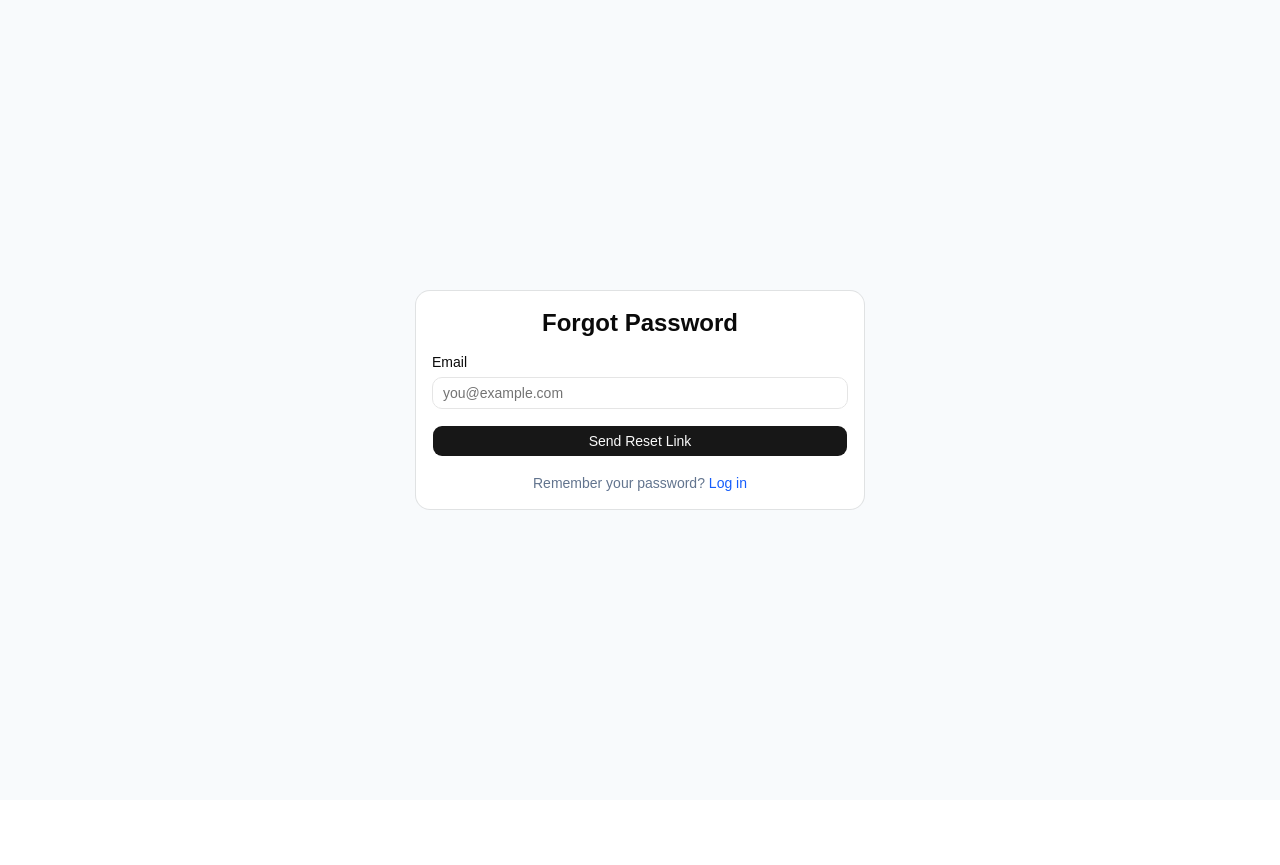
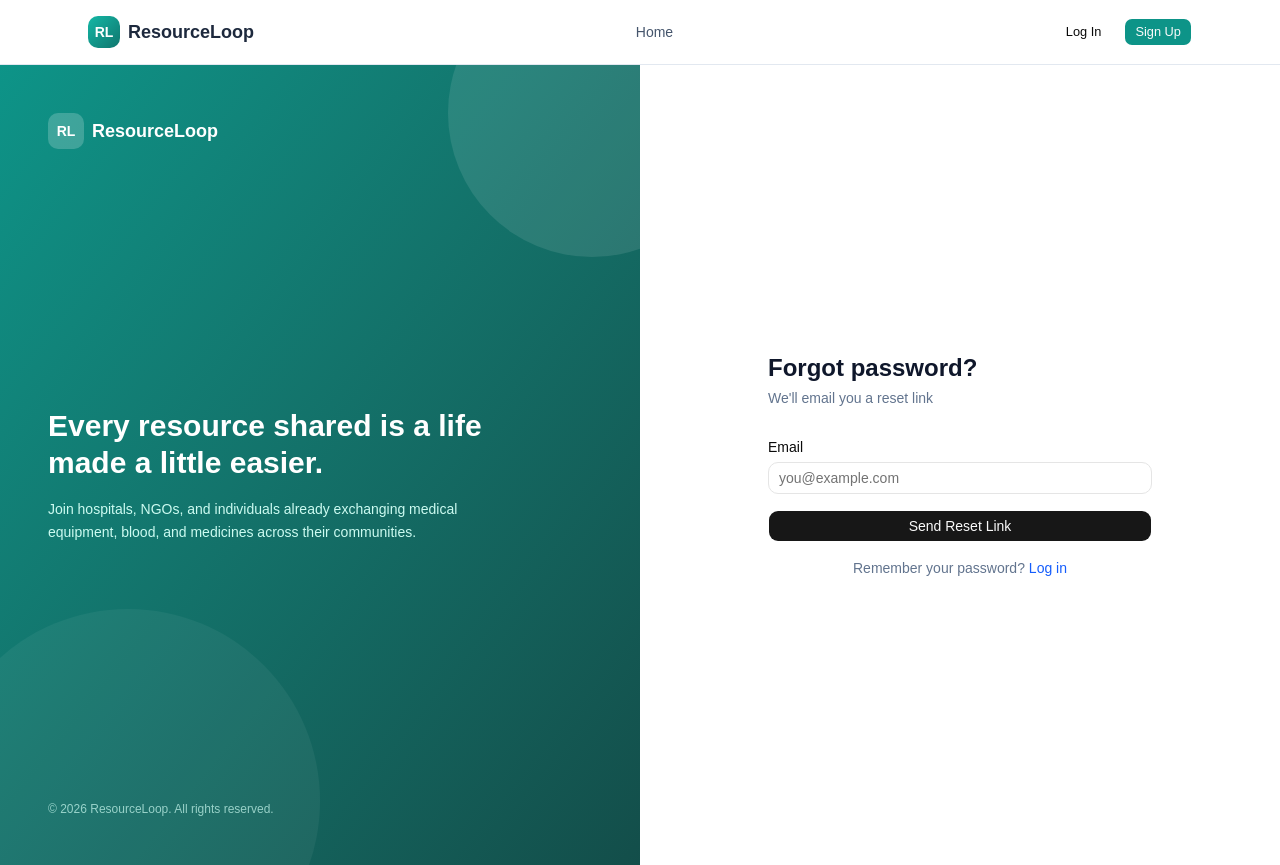
Before and after one commit to aasthagoel5/ResourceLoop, a React app in the folder frontend/: page /forgot-password in a window 1280 px wide. Before the commit the page ends 800 px from the top, so only its background shows below. Built offline with nearby package versions, Linux system fonts and the light colour scheme; the HTML template or start-up script is replaced by a standard one.

Commit message:
Add design system: brand colors, Navbar, landing page, split-screen AuthLayout across all auth pages

```diff
--- a/frontend/src/App.jsx
+++ b/frontend/src/App.jsx
@@ -6,31 +6,96 @@ import { Button } from "@/components/ui/button";
 import ForgotPassword from "@/pages/ForgotPassword";
 import ResetPassword from "@/pages/ResetPassword";
 import OAuthSuccess from "@/pages/OAuthSuccess";
+import { useNavigate } from "react-router-dom";
+import Navbar from "./components/Navbar";
 
 function Home() {
-  const { user, logout } = useAuth();
+  const { user } = useAuth();
+  const navigate = useNavigate();
 
   return (
-    <div className="min-h-screen flex items-center justify-center bg-slate-50 gap-4">
-      <h1 className="text-4xl font-bold text-blue-600">ResourceLoop 🔵</h1>
+    <div className="min-h-screen bg-gradient-to-b from-brand-50 to-white">
+      <div className="max-w-6xl mx-auto px-6 pt-20 pb-24 text-center">
+        <span className="inline-block px-3 py-1 rounded-full bg-brand-100 text-brand-700 text-sm font-medium mb-6">
+          Healthcare Resource Exchange
+        </span>
+        <h1 className="text-5xl sm:text-6xl font-bold text-slate-900 tracking-tight mb-6">
+          Connecting resources <br className="hidden sm:block" />
+          <span className="text-brand-600">to those who need them</span>
+        </h1>
+        <p className="text-lg text-slate-600 max-w-2xl mx-auto mb-10">
+          Donate, lend, or exchange medical equipment, blood, and medicines —
+          directly with hospitals, NGOs, and individuals near you.
+        </p>
+
+        <div className="flex items-center justify-center gap-4">
           {user ? (
+            <Button
+              size="lg"
+              className="bg-brand-600 hover:bg-brand-700"
+              onClick={() => navigate("/resources")}
+            >
+              Browse Resources
+            </Button>
+          ) : (
             <>
-          <p className="text-slate-600">
-            Log in as {user.name} ({user.role})
-          </p>
-          <Button onClick={logout} variant="outline">
-            LogOut
+              <Button
+                size="lg"
+                className="bg-brand-600 hover:bg-brand-700"
+                onClick={() => navigate("/register")}
+              >
+                Get Started
+              </Button>
+              <Button
+                size="lg"
+                variant="outline"
+                onClick={() => navigate("/login")}
+              >
+                Log In
               </Button>
             </>
-      ) : (
-        <p className="text-slate-600">Not logged in</p>
           )}
+        </div>
+
+        <div className="grid grid-cols-1 sm:grid-cols-3 gap-6 mt-24 text-left">
+          {[
+            {
+              emoji: "❤️",
+              title: "Donate",
+              desc: "Give resources for free to those in need, no strings attached.",
+            },
+            {
+              emoji: "🔄",
+              title: "Lend",
+              desc: "Share temporarily with a refundable security deposit.",
+            },
+            {
+              emoji: "💰",
+              title: "Sell",
+              desc: "Set a fair price for equipment you no longer need.",
+            },
+          ].map((item) => (
+            <div
+              key={item.title}
+              className="p-6 rounded-xl border border-slate-200 bg-white shadow-sm"
+            >
+              <div className="text-3xl mb-3">{item.emoji}</div>
+              <h3 className="font-semibold text-slate-900 mb-1">
+                {item.title}
+              </h3>
+              <p className="text-sm text-slate-500">{item.desc}</p>
+            </div>
+          ))}
+        </div>
+      </div>
     </div>
   );
 }
 
 function App() {
   return (
+    <>
+      <Navbar />
       <Routes>
         <Route path="/" element={<Home />} />
         <Route path="/login" element={<Login />} />
@@ -39,6 +104,7 @@ function App() {
         <Route path="/reset-password/:token" element={<ResetPassword />} />
         <Route path="/oauth-success" element={<OAuthSuccess />} />
       </Routes>
+    </>
   );
 }
 
--- /dev/null
+++ b/frontend/src/components/AuthLayout.jsx
@@ -0,0 +1,58 @@
+import { Link } from "react-router-dom";
+
+function AuthLayout({ children, title, subtitle }) {
+  return (
+    <div className="min-h-screen grid lg:grid-cols-2">
+      {/* Left branding panel — hidden on small screens */}
+      <div className="hidden lg:flex flex-col justify-between bg-gradient-to-br from-brand-600 to-brand-900 text-white p-12 relative overflow-hidden">
+        {/* Decorative background circles */}
+        <div className="absolute -top-24 -right-24 h-72 w-72 rounded-full bg-white/10" />
+        <div className="absolute -bottom-32 -left-16 h-96 w-96 rounded-full bg-white/5" />
+
+        <Link to="/" className="flex items-center gap-2 relative z-10">
+          <div className="h-9 w-9 rounded-lg bg-white/20 flex items-center justify-center font-bold text-sm">
+            RL
+          </div>
+          <span className="font-semibold text-lg">ResourceLoop</span>
+        </Link>
+
+        <div className="relative z-10 max-w-md">
+          <h2 className="text-3xl font-bold leading-tight mb-4">
+            Every resource shared is a life made a little easier.
+          </h2>
+          <p className="text-brand-100 text-sm leading-relaxed">
+            Join hospitals, NGOs, and individuals already exchanging medical
+            equipment, blood, and medicines across their communities.
+          </p>
+        </div>
+
+        <p className="relative z-10 text-xs text-brand-100/70">
+          © {new Date().getFullYear()} ResourceLoop. All rights reserved.
+        </p>
+      </div>
+
+      {/* Right form panel */}
+      <div className="flex items-center justify-center bg-white px-6 py-12">
+        <div className="w-full max-w-sm">
+          <div className="lg:hidden flex items-center gap-2 justify-center mb-8">
+            <div className="h-9 w-9 rounded-lg bg-gradient-to-br from-brand-500 to-brand-700 flex items-center justify-center text-white font-bold text-sm">
+              RL
+            </div>
+            <span className="font-semibold text-lg text-slate-800">
+              ResourceLoop
+            </span>
+          </div>
+
+          <h1 className="text-2xl font-bold text-slate-900 mb-1">{title}</h1>
+          {subtitle && (
+            <p className="text-sm text-slate-500 mb-8">{subtitle}</p>
+          )}
+
+          {children}
+        </div>
+      </div>
+    </div>
+  );
+}
+
+export default AuthLayout;
--- /dev/null
+++ b/frontend/src/components/Navbar.jsx
@@ -0,0 +1,82 @@
+import { Link, useNavigate } from "react-router-dom";
+import { useAuth } from "@/context/AuthContext";
+import { Button } from "@/components/ui/button";
+
+function Navbar() {
+  const { user, logout } = useAuth();
+  const navigate = useNavigate();
+
+  const handleLogout = () => {
+    logout();
+    navigate("/login");
+  };
+
+  return (
+    <header className="sticky top-0 z-50 border-b border-slate-200 bg-white/80 backdrop-blur-md">
+      <div className="max-w-6xl mx-auto px-6 h-16 flex items-center justify-between">
+        <Link to="/" className="flex items-center gap-2">
+          <div className="h-8 w-8 rounded-lg bg-gradient-to-br from-brand-500 to-brand-700 flex items-center justify-center text-white font-bold text-sm">
+            RL
+          </div>
+          <span className="font-semibold text-lg text-slate-800">
+            ResourceLoop
+          </span>
+        </Link>
+
+        <nav className="hidden md:flex items-center gap-6 text-sm font-medium text-slate-600">
+          <Link to="/" className="hover:text-brand-600 transition-colors">
+            Home
+          </Link>
+          {user && (
+            <>
+              <Link
+                to="/resources"
+                className="hover:text-brand-600 transition-colors"
+              >
+                Browse
+              </Link>
+              <Link
+                to="/dashboard"
+                className="hover:text-brand-600 transition-colors"
+              >
+                Dashboard
+              </Link>
+            </>
+          )}
+        </nav>
+
+        <div className="flex items-center gap-3">
+          {user ? (
+            <>
+              <span className="text-sm text-slate-600 hidden sm:inline">
+                Hi, {user.name.split(" ")[0]}
+              </span>
+              <Button onClick={handleLogout} variant="outline" size="sm">
+                Log Out
+              </Button>
+            </>
+          ) : (
+            <>
+              <Button
+                variant="ghost"
+                size="sm"
+                onClick={() => navigate("/login")}
+              >
+                Log In
+              </Button>
+              <Button
+                size="sm"
+                className="bg-brand-600 hover:bg-brand-700"
+                onClick={() => navigate("/register")}
+              >
+                Sign Up
+              </Button>
+            </>
+          )}
+        </div>
+      </div>
+    </header>
+  );
+}
+
+export default Navbar;
--- a/frontend/src/pages/ForgotPassword.jsx
+++ b/frontend/src/pages/ForgotPassword.jsx
@@ -4,7 +4,7 @@ import api from "@/services/api";
 import { Button } from "@/components/ui/button";
 import { Input } from "@/components/ui/input";
 import { Label } from "@/components/ui/label";
-import { Card, CardHeader, CardTitle, CardContent } from "@/components/ui/card";
+import AuthLayout from "@/components/AuthLayout";
 
 function ForgotPassword() {
   const [email, setEmail] = useState("");
@@ -30,14 +30,10 @@ function ForgotPassword() {
   };
 
   return (
-    <div className="min-h-screen flex items-center justify-center bg-slate-50 px-4">
-      <Card className="w-full max-w-md">
-        <CardHeader>
-          <CardTitle className="text-2xl font-bold text-center">
-            Forgot Password
-          </CardTitle>
-        </CardHeader>
-        <CardContent>
+    <AuthLayout
+      title="Forgot password?"
+      subtitle="We'll email you a reset link"
+    >
       <form onSubmit={handleSubmit} className="space-y-4">
         <div className="space-y-2">
           <Label htmlFor="email">Email</Label>
@@ -68,9 +64,7 @@ function ForgotPassword() {
           Log in
         </Link>
       </p>
-        </CardContent>
-      </Card>
-    </div>
+    </AuthLayout>
   );
 }
 
--- a/frontend/src/pages/Login.jsx
+++ b/frontend/src/pages/Login.jsx
@@ -5,7 +5,7 @@ import { useAuth } from "@/context/AuthContext";
 import { Button } from "@/components/ui/button";
 import { Input } from "@/components/ui/input";
 import { Label } from "@/components/ui/label";
-import { Card, CardHeader, CardTitle, CardContent } from "@/components/ui/card";
+import AuthLayout from "@/components/AuthLayout";
 
 function Login() {
   const [email, setEmail] = useState("");
@@ -38,14 +38,10 @@ function Login() {
   };
 
   return (
-    <div className="min-h-screen flex items-center justify-center bg-slate-50 px-4">
-      <Card className="w-full max-w-md">
-        <CardHeader>
-          <CardTitle className="text-2xl font-bold text-center">
-            Welcome Back To ResourceLoop
-          </CardTitle>
-        </CardHeader>
-        <CardContent>
+    <AuthLayout
+      title="Welcome back"
+      subtitle="Log in to continue to ResourceLoop"
+    >
       <form onSubmit={handleSubmit} className="space-y-4">
         <div className="space-y-2">
           <Label htmlFor="email">Email</Label>
@@ -92,9 +88,7 @@ function Login() {
           <span className="w-full border-t border-slate-200" />
         </div>
         <div className="relative flex justify-center text-xs uppercase">
-              <span className="bg-white px-2 text-slate-400">
-                Or continue with
-              </span>
+          <span className="bg-white px-2 text-slate-400">Or continue with</span>
         </div>
       </div>
       <Button
@@ -113,9 +107,7 @@ function Login() {
           Sign up
         </Link>
       </p>
-        </CardContent>
-      </Card>
-    </div>
+    </AuthLayout>
   );
 }
 
--- a/frontend/src/pages/Register.jsx
+++ b/frontend/src/pages/Register.jsx
@@ -4,8 +4,7 @@ import api from "@/services/api";
 import { Button } from "@/components/ui/button";
 import { Input } from "@/components/ui/input";
 import { Label } from "@/components/ui/label";
-
-import { Card, CardHeader, CardTitle, CardContent } from "@/components/ui/card";
+import AuthLayout from "@/components/AuthLayout";
 
 function Register() {
   const [role, setRole] = useState("individual");
@@ -77,14 +76,7 @@ function Register() {
   };
 
   return (
-    <div className="min-h-screen flex items-center justify-center bg-slate-50 px-4 py-8">
-      <Card className="w-full max-w-md">
-        <CardHeader>
-          <CardTitle className="text-2xl font-bold text-center">
-            Join ResourceLoop
-          </CardTitle>
-        </CardHeader>
-        <CardContent>
+    <AuthLayout title="Create your account" subtitle="Join ResourceLoop today">
       {/* Role selector */}
       <div className="flex gap-2 mb-6">
         {["individual", "hospital", "ngo"].map((r) => (
@@ -181,9 +173,7 @@ function Register() {
               />
             </div>
             <div className="space-y-2">
-                  <Label htmlFor="registrationNumber">
-                    Registration Number
-                  </Label>
+              <Label htmlFor="registrationNumber">Registration Number</Label>
               <Input
                 id="registrationNumber"
                 name="registrationNumber"
@@ -263,9 +253,7 @@ function Register() {
           Log in
         </Link>
       </p>
-        </CardContent>
-      </Card>
-    </div>
+    </AuthLayout>
   );
 }
 
```
Also changed, not shown: frontend/src/index.css (+9 -0 lines), frontend/src/pages/ResetPassword.jsx (+19 -14 lines). Lines whose indentation alone changed are shown as unchanged.
